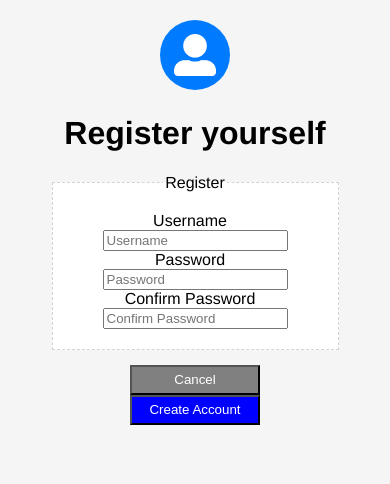
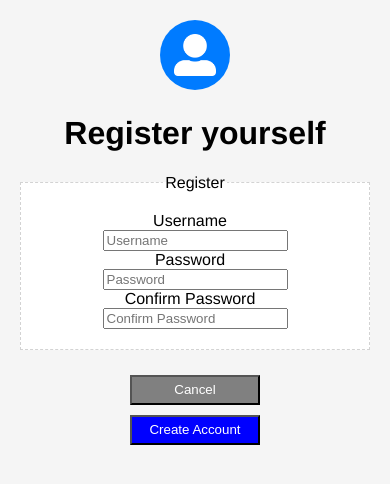
Before and after one commit to flw2610/messenger, a PHP site: page /register.html in a window 390 px wide. Shown: the top 484 px of the page. Run offline with PHP 8.4, Linux system fonts and the light colour scheme.

Commit message:
Responsive Improvements

```diff
--- a/stylesheet.css
+++ b/stylesheet.css
@@ -20,7 +20,6 @@ img {
 
 .login_register {
   max-width: 900px;
-
 }
 
 .rmFriend {
@@ -89,38 +88,34 @@ dt {
   padding-bottom: 10px;
 }
 
-#friendlist a{
+#friendlist a {
   color: black;
-
 }
 
-#friendlist li{
+#friendlist li {
   display: flex;
   justify-content: space-between;
-
 }
 
-#friendlist span{
+#friendlist span {
   margin-right: 30px;
   background-color: blue;
   color: white;
   width: 20px;
   text-align: center;
-
 }
 
-.enterButton{
-  background-color:blue;
+.enterButton {
+  background-color: blue;
 }
 
-hr{
-  border:none;
-  border-top: 1px  dotted lightgray;
+hr {
+  border: none;
+  border-top: 1px dotted lightgray;
 }
 
-
 /* Links, Fromulare (Aufgabe c,d)*/
-a{
+a {
   text-decoration: none;
 }
 
@@ -151,13 +146,11 @@ body .inOut input {
   box-sizing: border-box;
 }
 
-
-
 /* Responsive (Aufgabe e)*/
 @media screen and (max-width: 900px) {
-
-  body {
-    max-width: 100%;
+  .frame {
+    box-sizing: border-box;
+    width: 100%;
   }
 
   .mediaBreak {
@@ -165,4 +158,8 @@ body .inOut input {
     flex-flow: column;
     align-items: center;
   }
+
+  .mediaBreak button {
+    margin-top: 10px;
+  }
 }
```
Also changed, not shown: friends.html (+20 -16 lines), logout.html (+6 -8 lines).
